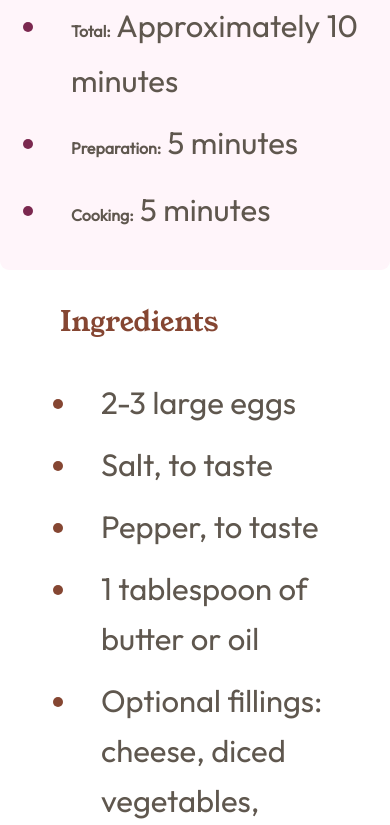
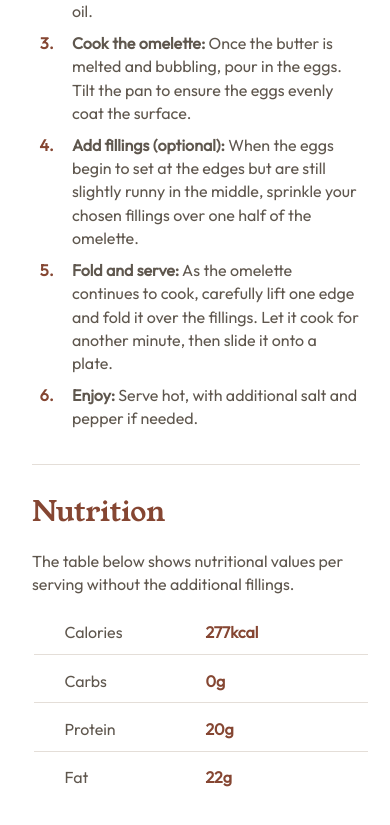
Before and after one commit to amina-refik/FronEndMentorChallenges, a plain HTML site: page recipe-page-main/index.html in a window 390 px wide. Shown: the part 1175-2000 px from the top of the page. Drawn offline with Linux system fonts and the light colour scheme.

Commit message:
added responsiveness for mobile

```diff
--- a/recipe-page-main/style/style.css
+++ b/recipe-page-main/style/style.css
@@ -13,14 +13,12 @@
 body{
     background-color: var(--Eggshell);
     font-size: 16px;
-    line-height:23px;
+    line-height:1.45rem;
     font-family: "Outfit", sans-serif;
     font-weight: 400;
     color: var(--WengeBrown);
 
-    /* background-image: url("../design/mobile-design.jpg");
-    background-repeat: no-repeat;
-    background-size: 728px; */
+
     margin:0;
   }
 
@@ -30,35 +28,37 @@ h1,h2{
 }
 h1{
     color:var(--DarkCharcoal);
-    font-size: 40px;
-    margin-bottom: 17px;
+    font-size: 2.5rem;
+    margin-bottom: 1.5rem;
+    line-height: 1em;
+    margin-top: 2.5rem;
 }
 .about{
     margin-top: 0px;
-    margin-bottom: 26px;
+    margin-bottom: 2rem;
 }
 
 h2{
     color:var(--Primary-Nutmeg);
-    font-size: 28px;
-    margin-top:27px;
-    margin-bottom: 18px;
+    font-size: 1.75rem;
+    margin-top:2.2rem;
+    margin-bottom: 1.64rem;
+
 }
 
 .preparation_time h2{
-    font-size: 20px;
+    font-size: 1.25rem;
     margin: 0px;
 }
 .recipe{
     background-color:var(--White);
-    width:654px;
+    width:62ch;
     padding:40px;
     border-radius: 21px;
     margin: auto;
-    margin-top:120px;
-    margin-bottom:120px;
+    margin-top:7.6rem;
+    margin-bottom:7.6rem;
 
-    /* opacity:0.3; */
 }
 .recipe_image{
     margin:0;
@@ -90,37 +90,39 @@ ol li::marker {
 h3{
     display: inline-block;
     margin:0;
-    font-size: 16px;
+    font-size: 1rem;
 
 }
 
 .preparation_time{
     background-color: var(--RoseWhite);
-    padding:30px;
+    padding:1.7rem;
     border-radius: 9px;
 
 }
 
 ul li{
-    padding-left:21px;
+    padding-left:1.2rem;
 
 }
 
+
 ul li:not(:last-child){
-    margin-bottom: 12px;
+    margin-bottom: 0.55rem;
 }
 ul{
-    padding-left:20px;
+    padding-left:1.35rem;
     margin-bottom: 0;
+    margin-top: 0.93rem;
 }
 
 ol li{
-    padding-left:13px;
-    margin-bottom: 10px;
+    padding-left:0.94rem;
+    margin-bottom: 0.57rem;
 }
 
 ol{
-    padding-left: 27px;
+    padding-left: 1.56rem;
 }
 
 .nutrition tr {
@@ -134,7 +136,7 @@ ol{
 
     width:100%;
     vertical-align: baseline;
-    padding-top: 14px;
+    padding-top: 0.9rem;
 
 
     text-align: left;
@@ -142,16 +144,16 @@ ol{
 
 .nutrition tr th:not(:last-child),.nutrition tr td:not(:last-child){
     border-bottom: 1px solid var(--LightGrey);
-    padding-bottom: 13px;
+    padding-bottom: 0.6rem;
 }
 
 .nutrition th{
     font-weight: 400;
-    padding-left: 32px;
+    padding-left: 1.9rem;
 }
 .nutrition td{
     color:var(--Primary-Nutmeg);
-    padding-left: 12px;
+    padding-left: 0.6rem;
     font-weight: 700;
 }
 
@@ -165,30 +167,30 @@ ol{
 }
 
 .ingredients, .instructions{
-    margin-bottom: 33px;
+    margin-bottom: 2.1rem;
 }
 .nutrition p{
-    margin-bottom: 12px;
+    margin-bottom: 0.54rem;
 }
 
 @media only screen and (max-width: 735px) {
     .recipe{
         padding:0;
+        padding-bottom:40px;
         margin:0;
-        width:100%
+        width:100%;
+        border-radius: 0;
+    }
+
+    section{
+        margin-left: 2rem;
+        margin-right: 1.9rem;
     }
     h1{
-        font-size: 70px;
-        line-height: 70px;
+        font-size: 2.25rem;
     }
-    section{
-        padding-left: 60px;
-        padding-right: 60px;
-    }
-    body{
-        font-size:31px;
-        line-height: 50px;
+    .recipe_image img{
+        border-radius: 0;
     }
 
-
   }
```
